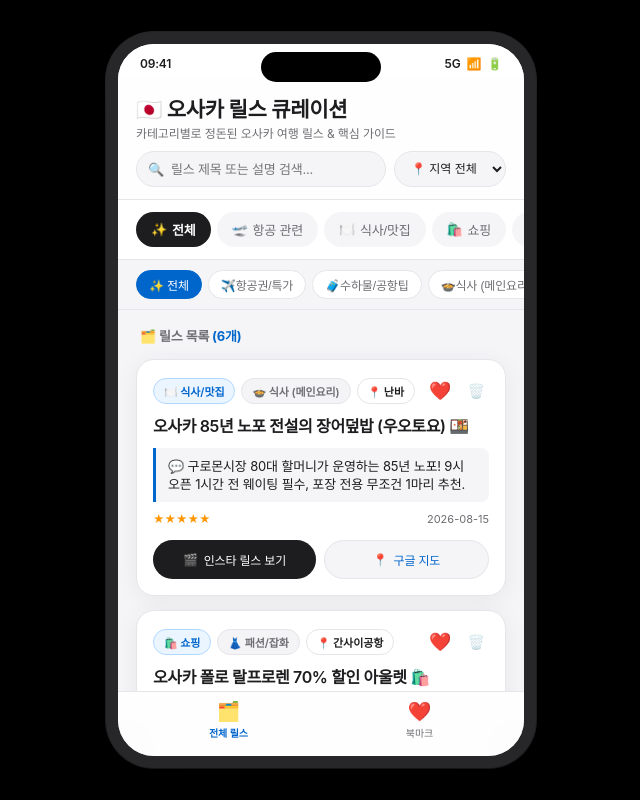
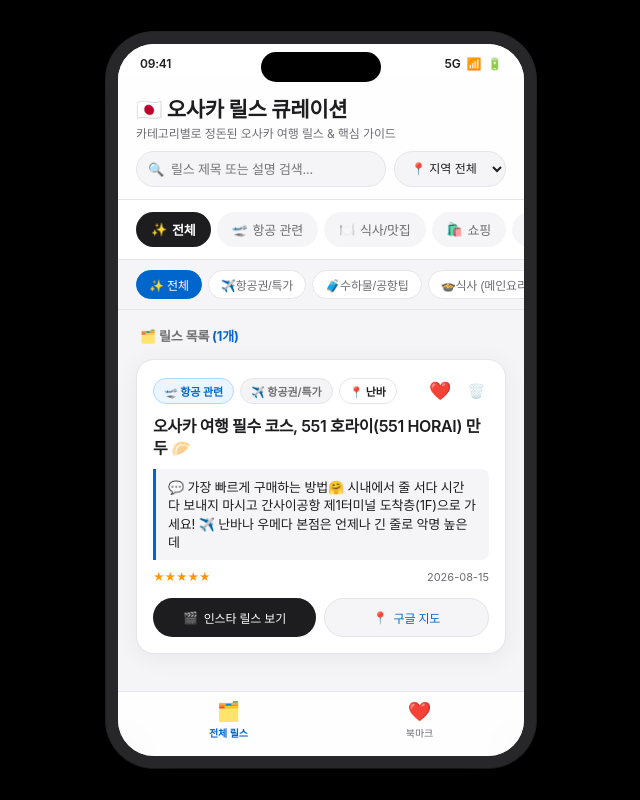
Before and after one commit to songhan55/osaka-reels-curator, a React (Vite) app: page / in a window 1280 px wide. Shown: the whole page, without its empty margins (319-959 px from the left). Built offline with nearby package versions, Linux system fonts and the light colour scheme; a web font is replaced by a local one.

Commit message:
Auto sync: Added real Instagram summarized reel

```diff
--- a/src/data/sampleData.js
+++ b/src/data/sampleData.js
@@ -41,81 +41,16 @@ export const CATEGORIES = {
 
 export const INITIAL_REELS = [
   {
-    "id": "tg-reel-1",
-    "title": "오사카 85년 노포 전설의 장어덮밥 (우오토요) 🍱",
-    "url": "https://www.instagram.com/reel/DbSokSxyWiB/",
-    "primaryCategory": "dining",
-    "subCategory": "meal",
+    "id": "tg-reel-1786724578",
+    "title": "오사카 여행 필수 코스, 551 호라이(551 HORAI) 만두 🥟",
+    "url": "https://www.instagram.com/reel/Db53hJcTV6X/?igsh=MWN0bm0yamZoYnR6NQ==",
+    "primaryCategory": "aviation",
+    "subCategory": "ticket",
     "region": "난바",
     "rating": 5,
-    "memo": "구로몬시장 80대 할머니가 운영하는 85년 노포! 9시 오픈 1시간 전 웨이팅 필수, 포장 전용 무조건 1마리 추천.",
+    "memo": "가장 빠르게 구매하는 방법🤗 시내에서 줄 서다 시간 다 보내지 마시고 간사이공항 제1터미널 도착층(1F)으로 가세요! ✈️ 난바나 우메다 본점은 언제나 긴 줄로 악명 높은데",
     "isFavorite": true,
     "createdAt": "2026-08-15",
     "sharedBy": "텔레그램봇"
-  },
-  {
-    "id": "tg-reel-2",
-    "title": "오사카 폴로 랄프로렌 70% 할인 아울렛 🛍️",
-    "url": "https://www.instagram.com/reel/DazC_GYpMoy/",
-    "primaryCategory": "shopping",
-    "subCategory": "fashion",
-    "region": "간사이공항",
-    "rating": 5,
-    "memo": "린쿠 프리미엄 아울렛 폴로 랄프로렌 팩토리 스토어! 영업시간 10:00~20:00, 최대 70% 할인 득템 명소.",
-    "isFavorite": true,
-    "createdAt": "2026-08-15",
-    "sharedBy": "텔레그램봇"
-  },
-  {
-    "id": "tg-reel-3",
-    "title": "현지인이 알려준 일본 마트 추천 쇼핑템 🛒",
-    "url": "https://www.instagram.com/reel/DbcEwYOlIaG/",
-    "primaryCategory": "shopping",
-    "subCategory": "shoplist",
-    "region": "난바",
-    "rating": 5,
-    "memo": "라이프, 오케이스토어 등 일본 현지 마트에서 꼭 사야 할 가성비 해산물, 모둠 초밥, 밥도둑 꿀템 총정리.",
-    "isFavorite": true,
-    "createdAt": "2026-08-15",
-    "sharedBy": "텔레그램봇"
-  },
-  {
-    id: 'reel-0',
-    title: '간사이공항 T2 피치항공 vs T1 대한항공 수하물 규정 & 공항팁 🛫',
-    url: 'https://www.instagram.com/reel/C0a1b2c3d4e/',
-    primaryCategory: 'aviation',
-    subCategory: 'ticket',
-    region: '간사이공항',
-    rating: 5,
-    memo: '피치항공은 2터미널(T2) 이용! 셔틀버스 10분 소요되니 최소 2시간 반 전 도착 필수',
-    isFavorite: true,
-    createdAt: '2026-08-14',
-    sharedBy: '민수'
-  },
-  {
-    id: 'reel-1',
-    title: '오사카 현지인 강력 추천! 난바 라멘 웨이팅 없이 먹는 비밀 맛집 🍜',
-    url: 'https://www.instagram.com/reel/C2a3b4c5d6e/',
-    primaryCategory: 'dining',
-    subCategory: 'meal',
-    region: '난바',
-    rating: 5,
-    memo: '이치란보다 맛있고 웨이팅 15분 미만. 차슈 추가 필수!',
-    isFavorite: true,
-    createdAt: '2026-08-10',
-    sharedBy: '민수'
-  },
-  {
-    id: 'reel-6',
-    title: '유니버설 스튜디오 재팬(USJ) 닌텐도 월드 확약권 없이 들어가는 법! ⛩️',
-    url: 'https://www.instagram.com/reel/C7c1d2e3f4g/',
-    primaryCategory: 'sightseeing',
-    subCategory: 'spot',
-    region: 'USJ',
-    rating: 5,
-    memo: '오픈런 7:30 도착 필수. 들어가자마자 USJ 앱으로 정리권 등록하기!',
-    isFavorite: true,
-    createdAt: '2026-08-13',
-    sharedBy: '민수'
   }
 ];
```
